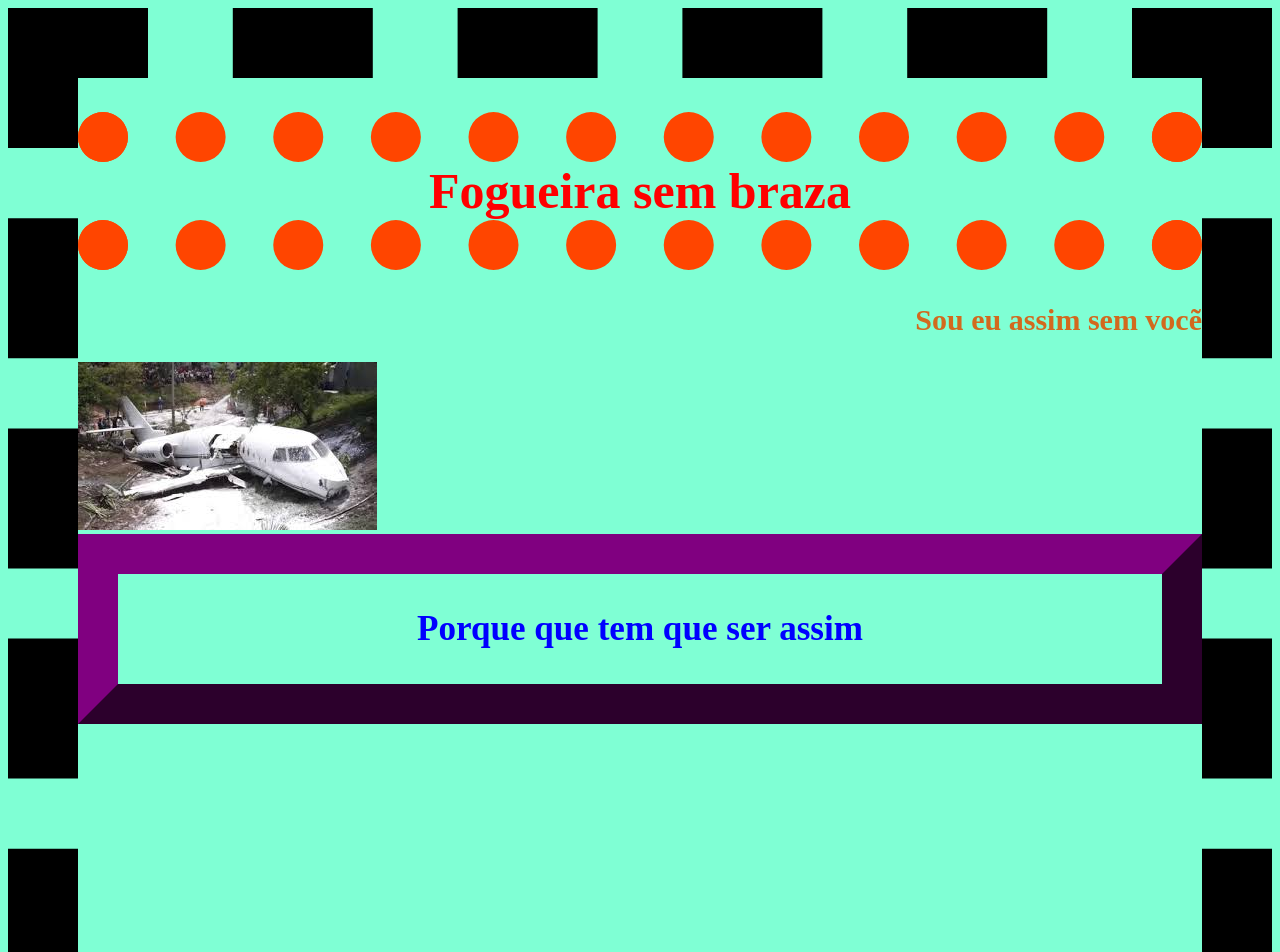
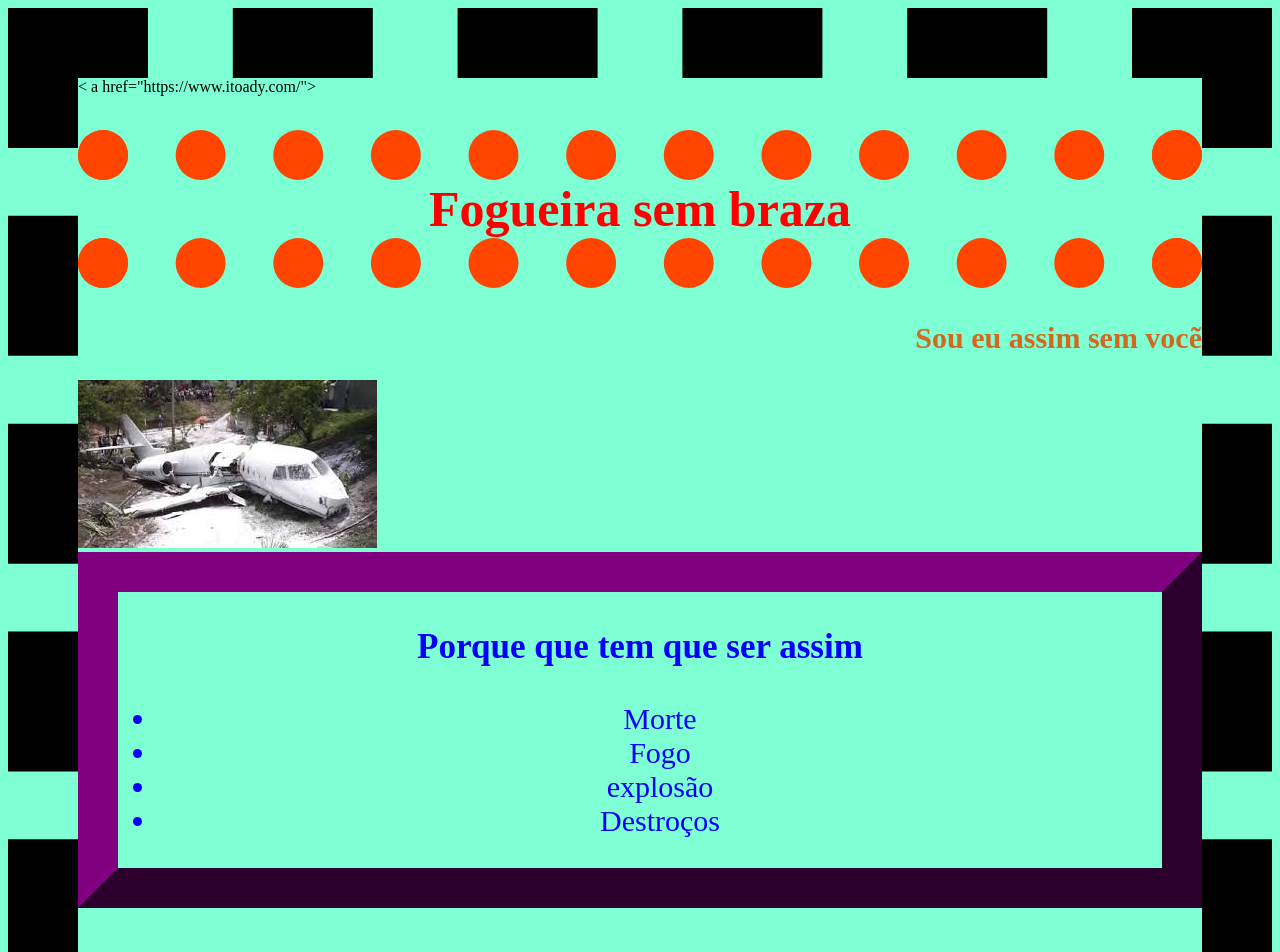
Before and after one commit to KelvinTHD/tarefa_2c, a plain HTML site: page index.html in a window 1280 px wide. Shown: the top 952 px of the page. Drawn offline with Linux system fonts and the light colour scheme.

Commit message:
wetgfsdb

```diff
--- a/index.html
+++ b/index.html
@@ -8,6 +8,7 @@
 </head>
 <body>
     <header>
+        < a href="https://www.itoady.com/"></a>
         <h1>Fogueira sem braza</h1>
         <h2>Sou eu assim sem vocẽ</h2>
     </header>
@@ -15,6 +16,12 @@
         <img id="aviao" src="aviao.jpeg">
     <div class="caiu">
     <h3>Porque que tem que ser assim</h3>
+    <ul>
+     <li>Morte</li>
+     <li>Fogo</li>
+     <li>explosão</li>
+     <li>Destroços</li>
+    </ul>
     </div>
     </main>
     <footer>
```
